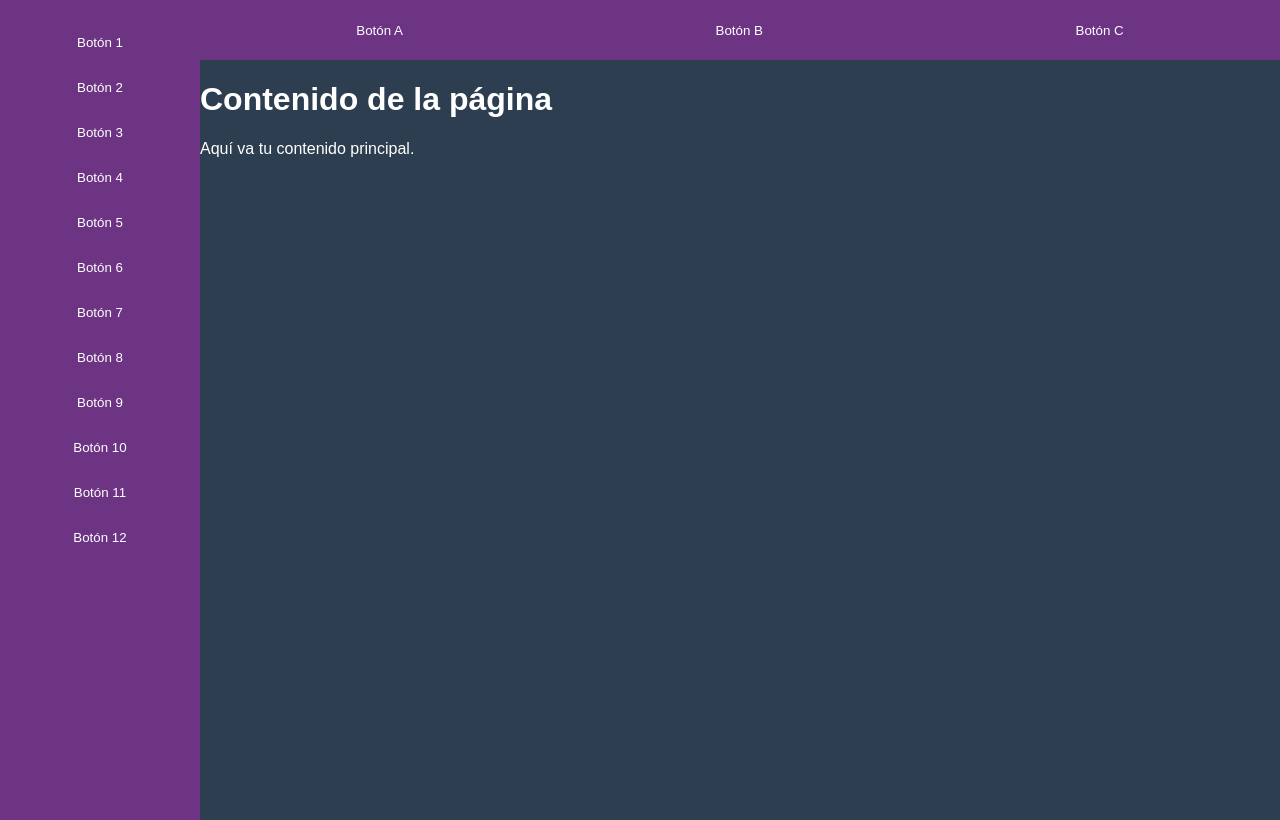
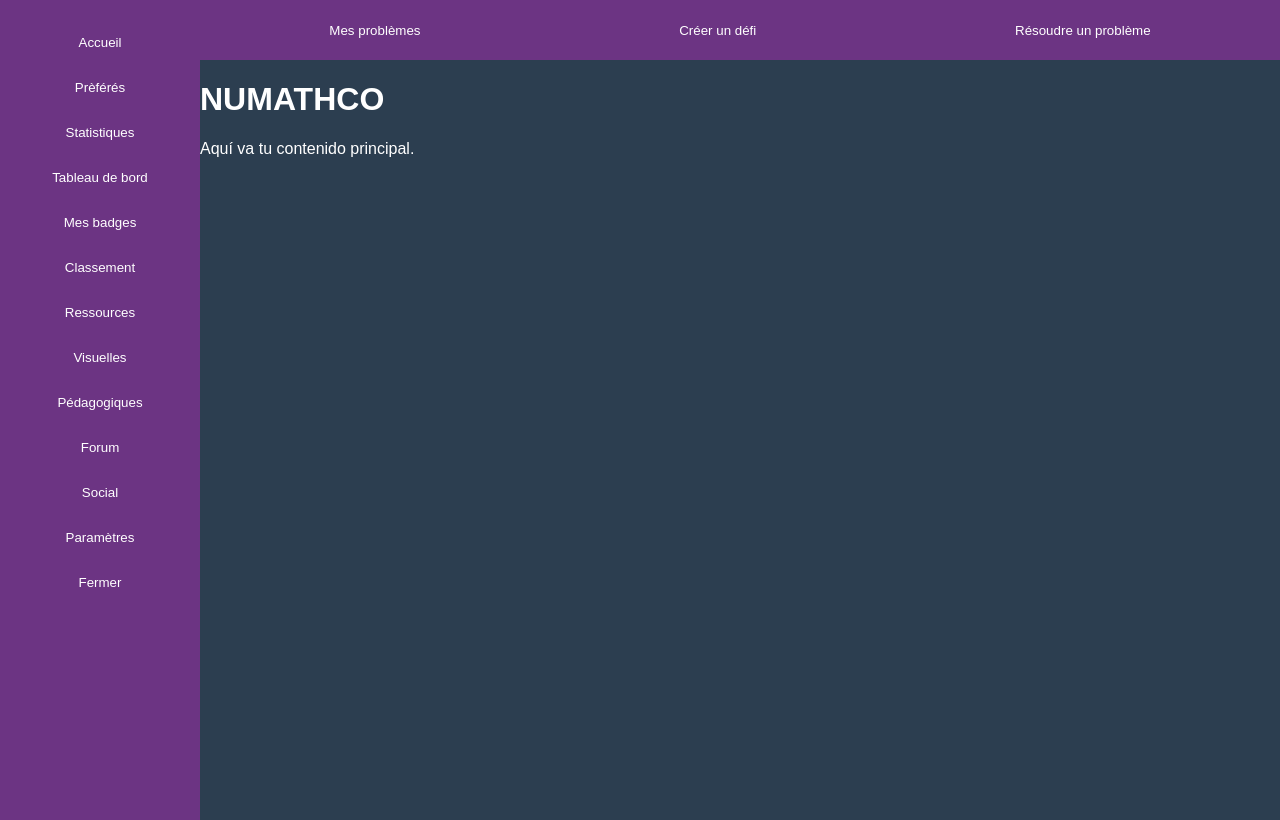
Before and after one commit to nestbric/NUMATHCO, a plain HTML site: page index.html in a window 1280 px wide. Drawn offline with Linux system fonts and the light colour scheme.

Commit message:
Update index.html

```diff
--- a/index.html
+++ b/index.html
@@ -50,30 +50,31 @@
 <body>
     <div id="menu-izquierda">
         <!-- Botones del menú izquierdo -->
-        <button class="boton">Botón 1</button>
-        <button class="boton">Botón 2</button>
-        <button class="boton">Botón 3</button>
-        <button class="boton">Botón 4</button>
-        <button class="boton">Botón 5</button>
-        <button class="boton">Botón 6</button>
-        <button class="boton">Botón 7</button>
-        <button class="boton">Botón 8</button>
-        <button class="boton">Botón 9</button>
-        <button class="boton">Botón 10</button>
-        <button class="boton">Botón 11</button>
-        <button class="boton">Botón 12</button>
+        <button class="boton">Accueil</button>
+        <button class="boton">Prèférés</button>
+        <button class="boton">Statistiques</button>
+        <button class="boton">Tableau de bord</button>
+        <button class="boton">Mes badges</button>
+        <button class="boton">Classement</button>
+        <button class="boton">Ressources</button>
+        <button class="boton">Visuelles</button>
+        <button class="boton">Pédagogiques</button>
+        <button class="boton">Forum</button>
+        <button class="boton">Social</button>
+        <button class="boton">Paramètres</button>
+        <button class="boton">Fermer</button>
     </div>
 
     <div id="menu-superior">
         <!-- Botones del menú superior -->
-        <button class="boton">Botón A</button>
-        <button class="boton">Botón B</button>
-        <button class="boton">Botón C</button>
+        <button class="boton">Mes problèmes</button>
+        <button class="boton">Créer un défi</button>
+        <button class="boton">Résoudre un problème</button>
     </div>
 
     <!-- Contenido de la página -->
     <div>
-        <h1>Contenido de la página</h1>
+        <h1>NUMATHCO</h1>
         <p>Aquí va tu contenido principal.</p>
     </div>
 </body>
```
